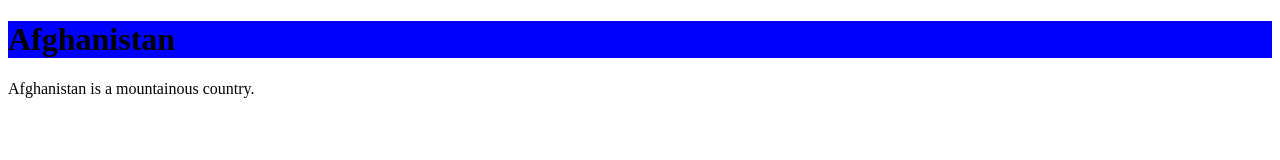
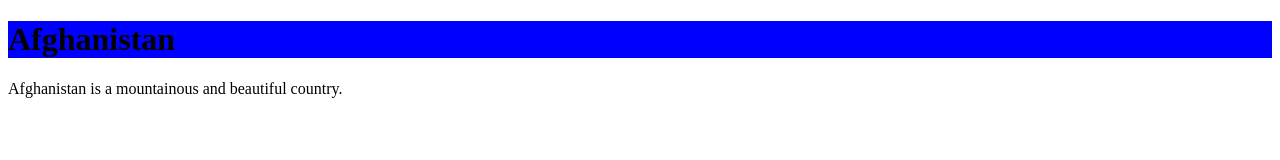
Before and after one commit to AmirKhanSayadi/Git-repo, a plain HTML site: page index.html in a window 1280 px wide. Drawn offline with Linux system fonts and the light colour scheme.

Commit message:
The paragraph has changed

```diff
--- a/index.html
+++ b/index.html
@@ -9,7 +9,7 @@
 <body>
 
     <h1>Afghanistan</h1>
-    <p>Afghanistan is a mountainous country.</p>
+    <p>Afghanistan is a mountainous and beautiful country.</p>
 
 </body>
 </html>
```
